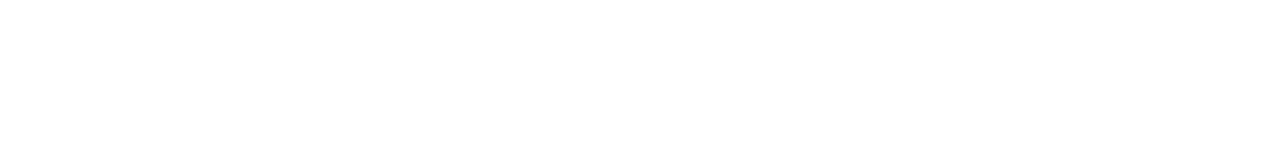
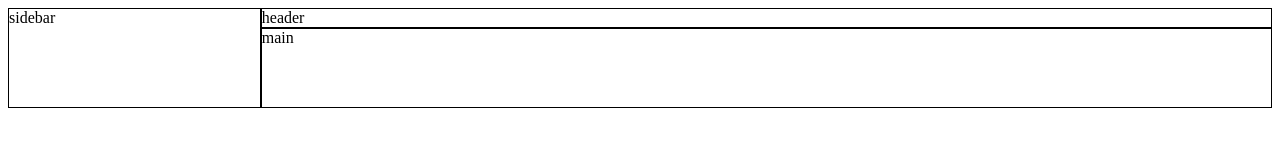
Before and after one commit to Karoliskved/admin-dashboard, a plain HTML site: page index.html in a window 1280 px wide. Drawn offline with Linux system fonts and the light colour scheme.

Commit message:
add basic layout

```diff
--- a/index.html
+++ b/index.html
@@ -1,5 +1,6 @@
 <!DOCTYPE html>
 <html lang="en">
+
 <head>
     <meta charset="UTF-8">
     <meta http-equiv="X-UA-Compatible" content="IE=edge">
@@ -7,7 +8,17 @@
     <title>Document</title>
     <link rel="stylesheet" href="styles.css">
 </head>
+
 <body>
+    <div class="container">
+        <div class="header">
+            header
+            <div class="searchbar"></div>
+            <div class="userControls"> </div>
+        </div>
+        <div class="sidebar"> sidebar</div>
+        <div class="main"> main</div>
+    </div>
+</body>
 
-</body>
 </html>
--- a/styles.css
+++ b/styles.css
@@ -0,0 +1,19 @@
+.container{
+    display: grid;
+    grid-template-columns: 1fr 4fr;
+    grid-template-rows: 1fr 4fr;
+    height: 100%;
+    width: 100%;
+}
+.header{
+    border: 1px solid black;
+
+    grid-area:  1/ 2 / 2 / 3;
+}
+.sidebar{
+    border: 1px solid black;
+    grid-area: 1/ 1/ 3/ 2;
+}
+.main{
+    border: 1px solid black;
+}
```
